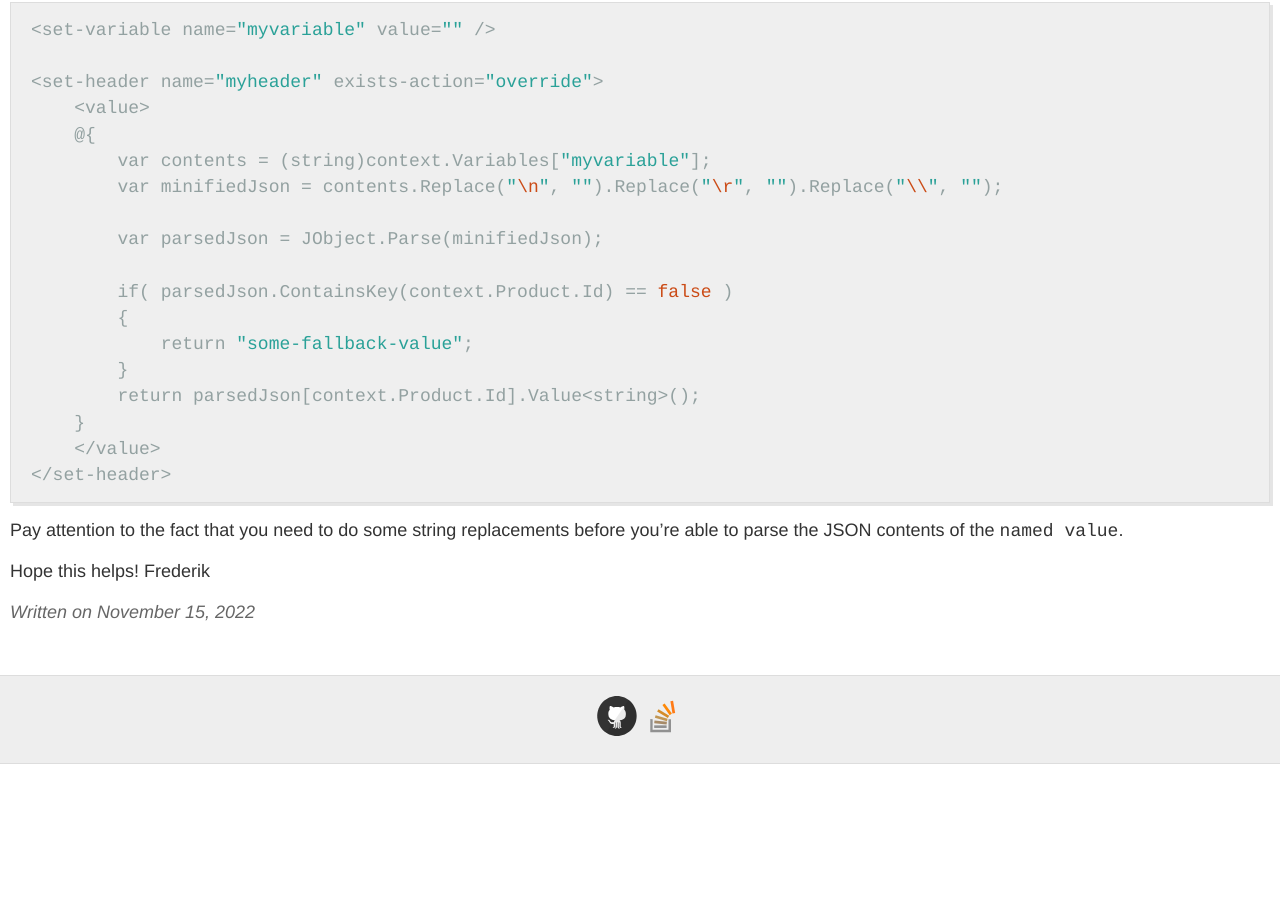
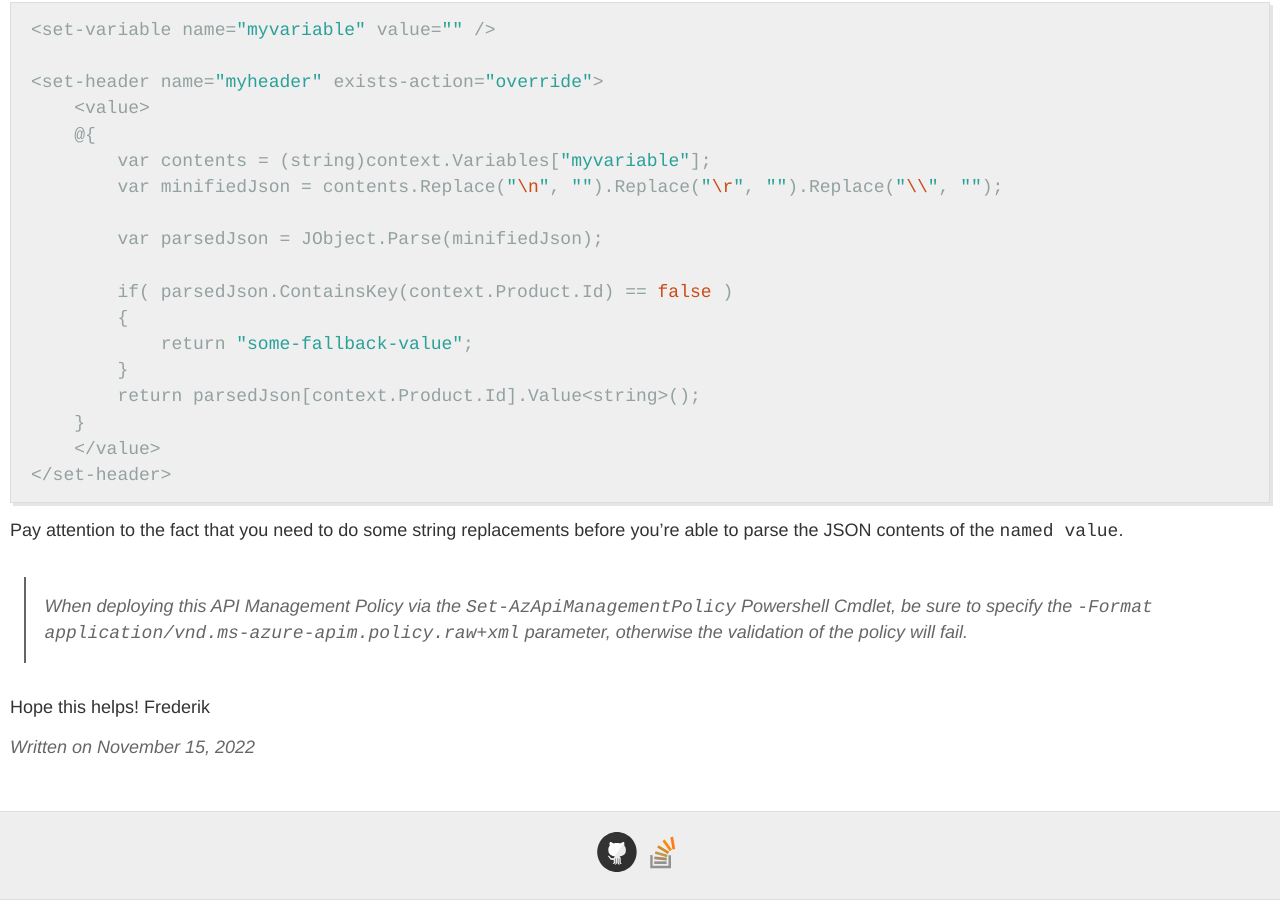
Before and after one commit to fgheysels/fgheysels.github.io, a Jekyll site: the page built from _posts/2022-11-15-json-in-apim-policies.md, in a window 1280 px wide and 900 px high, scrolled down 2033 px. Built offline with Jekyll 4.4.1, drawn with Linux system fonts in a browser that asks for light colours; comment, search, counter and statistics services are not loaded; before the commit the page ends 2797 px from its top, so only the background shows below that.

Commit message:
Additional information on xml validation of policy

```diff
--- a/_posts/2022-11-15-json-in-apim-policies.md
+++ b/_posts/2022-11-15-json-in-apim-policies.md
@@ -92,5 +92,7 @@ The final solution looks like this:
 
 Pay attention to the fact that you need to do some string replacements before you're able to parse the JSON contents of the `named value`.
 
+> When deploying this API Management Policy via the `Set-AzApiManagementPolicy` Powershell Cmdlet, be sure to specify the `-Format application/vnd.ms-azure-apim.policy.raw+xml` parameter, otherwise the validation of the policy will fail.
+
 Hope this helps!
 Frederik
```
